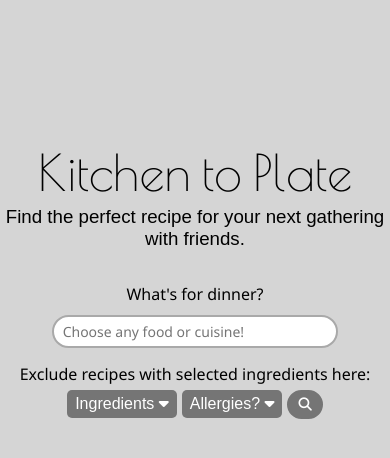
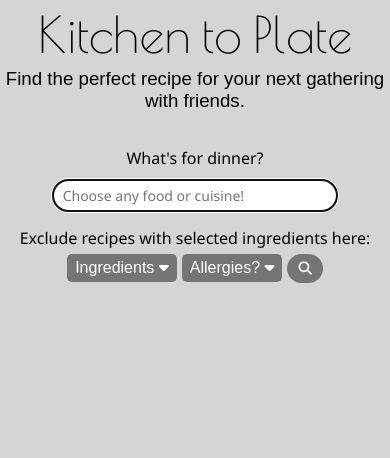
Before and after one commit to Phantom-Wolf/RecipeCapstone, a plain HTML site: page index.html in a window 390 px wide. Drawn offline with nearby package versions, Linux system fonts and the light colour scheme; a web font is replaced by a local one.

Commit message:
adjusted height of mobile, prevent colliding elements

```diff
--- a/index.html
+++ b/index.html
@@ -20,7 +20,7 @@
         <form class="main-search">
 
             <p class="search-question">What's for dinner? </p>
-            <input type="text" name="recipe" id="recipe-search" placeholder=" Choose any food or cuisine!" required>
+            <input type="text" name="recipe" id="recipe-search" placeholder=" Choose any food or cuisine!" autofocus required>
             <p>Exclude recipes with selected ingredients here:</p>
             <div class="dropdown-pair">
                 <div class="dropdown">
--- a/main.css
+++ b/main.css
@@ -8,7 +8,7 @@
 
 h1, h2, h3, p, li, a, label, input {
     font-family: 'Segoe UI', 'Roboto', arial, sans-serif;
-    /* color: rgb(224, 224, 224); */
+    /* color: rgb(224, 224, 224);  */
 }
 
 p{
@@ -295,10 +295,10 @@ span {
         height: 100vh;
     }
     header{
-        height: 30vh;
+        height: auto;
     }
     .title {
-        margin: 17vh auto 0;
+        margin: 5px auto 0;
     }
     .main-search p {
         margin: 10px 0px 5px;
```
